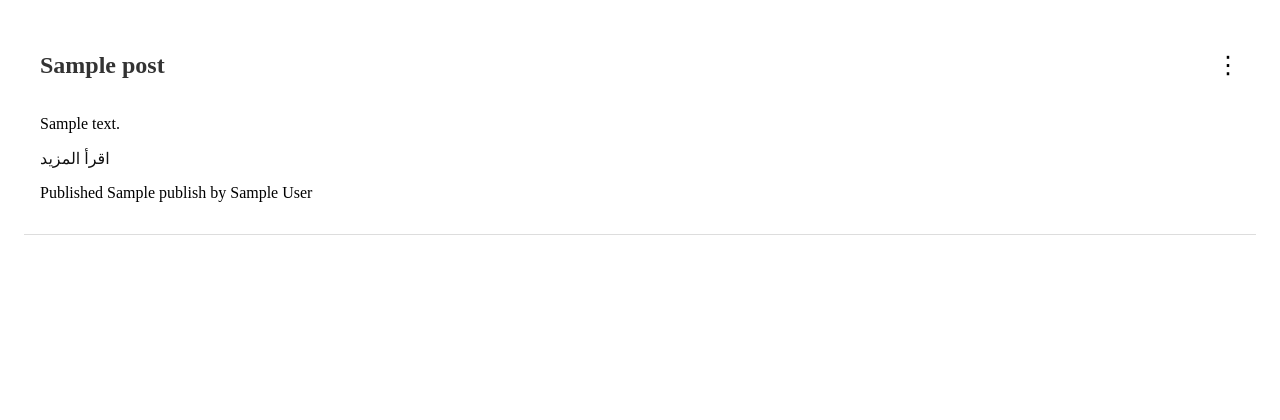
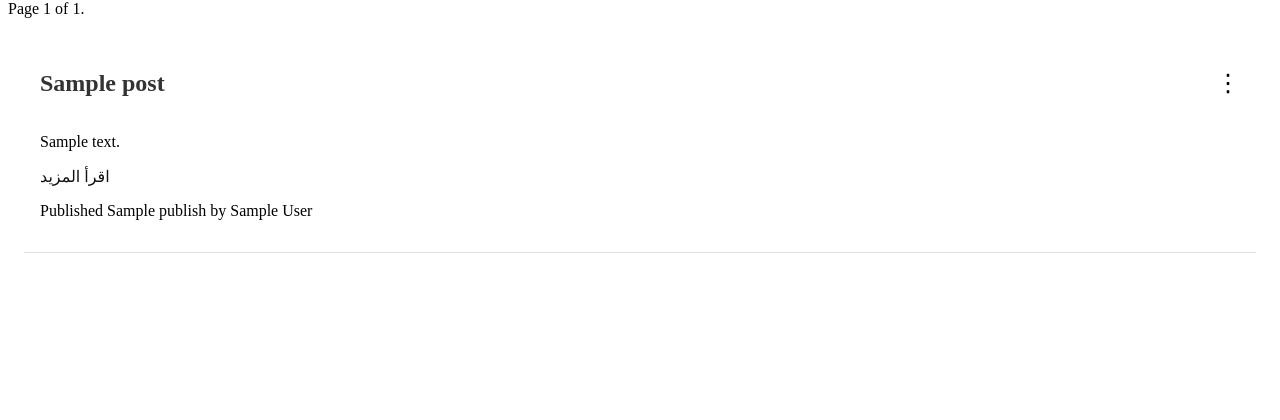
Before and after one commit to YoussefAhmed104/Blog_app, a Django app: template blog_app/templates/home.html in a window 1280 px wide. Shown: the part 138-558 px from the top of the page. Run offline with Django 3.2, Linux system fonts and the light colour scheme; the template is opened without the code that fills it: most values are stand-ins (such as "Sample title", 1, 10 or a date in 2020).

Commit message:
adding paginator to sel limet to the posts that show in one page

```diff
--- a/blog_app/templates/base.html
+++ b/blog_app/templates/base.html
@@ -10,11 +10,12 @@
 <body>
     {% include "parts/nav.html" %}
     {% include "parts/header.html" %}
-
+    {% include "parts/pagination.html" %}
     <div class="container">
         {% block content %}
 
         {% endblock %}
+
     </div>
 
     {% include "parts/footer.html" %}
--- a/blog_app/templates/home.html
+++ b/blog_app/templates/home.html
@@ -1,5 +1,4 @@
 {% extends "base.html" %}
-
 {% block content %}
 <main class="main">
     {% for post in posts %}
--- /dev/null
+++ b/blog_app/templates/parts/pagination.html
@@ -0,0 +1,15 @@
+
+<!-- إضافة روابط للتنقل بين الصفحات -->
+<div class="pagination">
+    <span class="step-links">
+        {% if posts.has_previous %}
+            <a href="?page={{ posts.previous_page_number }}">previous</a>
+        {% endif %}
+        <span class="current">
+            Page {{ posts.number }} of {{ posts.paginator.num_pages }}.
+        </span>
+        {% if posts.has_next %}
+            <a href="?page={{ posts.next_page_number }}">next</a>
+        {% endif %}
+    </span>
+</div>
```
Also changed, not shown: blog_app/home/views.py (+5 -2 lines), blog_app/db.sqlite3, blog_app/static/script.js (line endings or trailing spaces), blog_app/static/style.css (line endings or trailing spaces), 2 other files.
